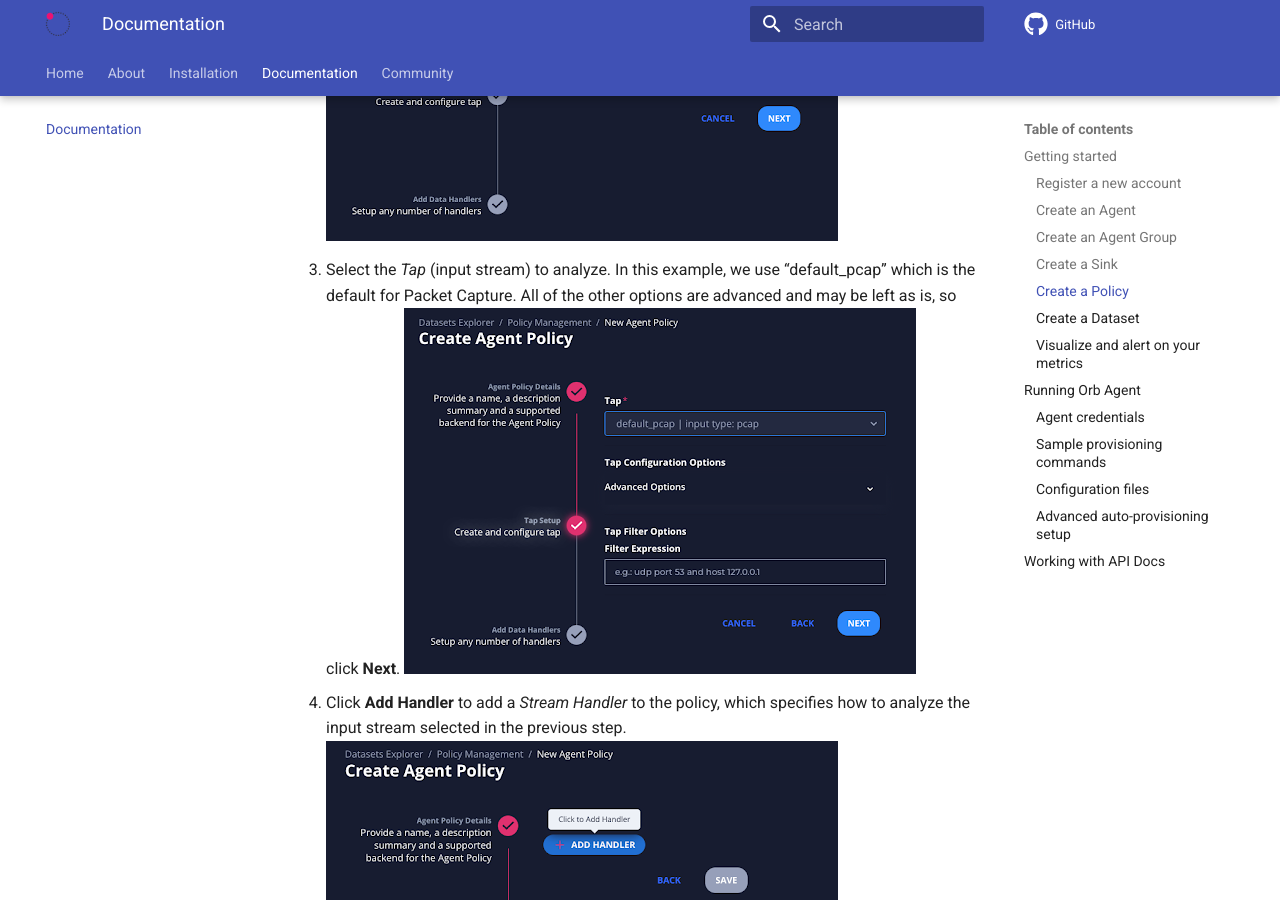
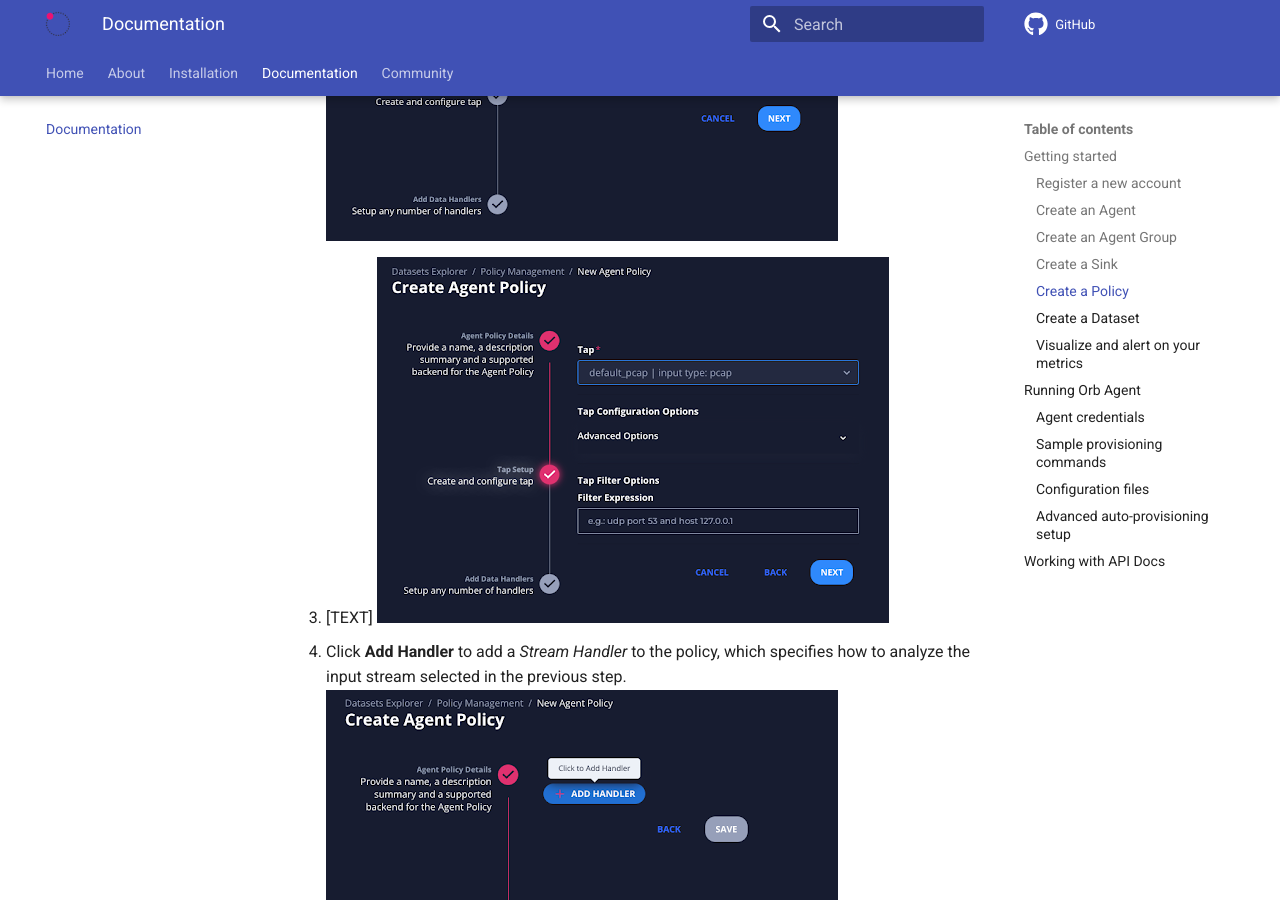
Before and after one commit to orb-community/orb-website, an MkDocs documentation site: the page built from docs/docs.md, in a window 1280 px wide and 900 px high, scrolled down 10019 px. Built offline with MkDocs 1.6.1 and Material for MkDocs 9.7.7, drawn with Linux system fonts in a browser that asks for light colours; comment, search, counter and statistics services are not loaded.

Commit message:
edit attempt

```diff
--- a/docs/docs.md
+++ b/docs/docs.md
@@ -93,7 +93,7 @@ A Sink is a location to send the metrics collected from the Agents. The current
 2. Fill in a policy name and (optionally) a description. The policy name needs to be unique and cannot contain spaces (use underscores or dashes instead). Then click **Next**.
 ![](./img/policy_name.png)
 
-3. Select the *Tap* (input stream) to analyze. In this example, we use “default_pcap” which is the default for Packet Capture. All of the other options are advanced and may be left as is, so click **Next**.
+3. [TEXT]
 ![](./img/policy_tap_setup.png)
 
 4. Click **Add Handler** to add a *Stream Handler* to the policy, which specifies how to analyze the input stream selected in the previous step.
```
